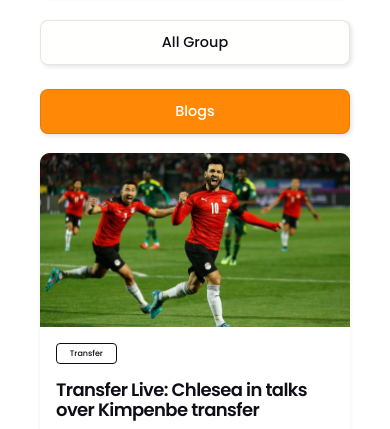
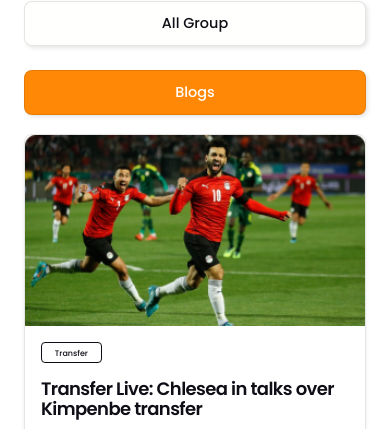
Before and after one commit to muntashir-wahid/flash-goal, a plain HTML site: page index.html in a window 390 px wide. Shown: the part 855-1284 px from the top of the page. Drawn offline with Linux system fonts and the light colour scheme.

Commit message:
2nd assignment is ready to submit
completed the Programming hero web course 2nd assignment project.

```diff
--- a/css/main.css
+++ b/css/main.css
@@ -84,6 +84,7 @@ img {
 }
 
 .card {
+  border: 1px solid rgba(0, 0, 0, 0.1);
   border-radius: 1rem;
   box-shadow: 0 2px 4px rgba(0, 0, 0, 0.068);
 }
--- a/css/responsive.css
+++ b/css/responsive.css
@@ -87,6 +87,10 @@
 /* ******************************* */
 
 @media (max-width: 44em) {
+  .main {
+    padding: 3rem 3rem 0;
+  }
+
   .section-hero {
     padding: 3.8rem 4.8rem 0;
     grid-template-columns: 1fr;
```
